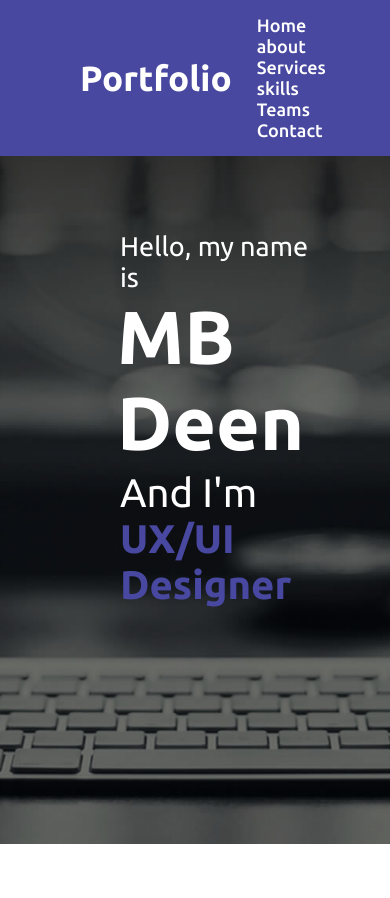
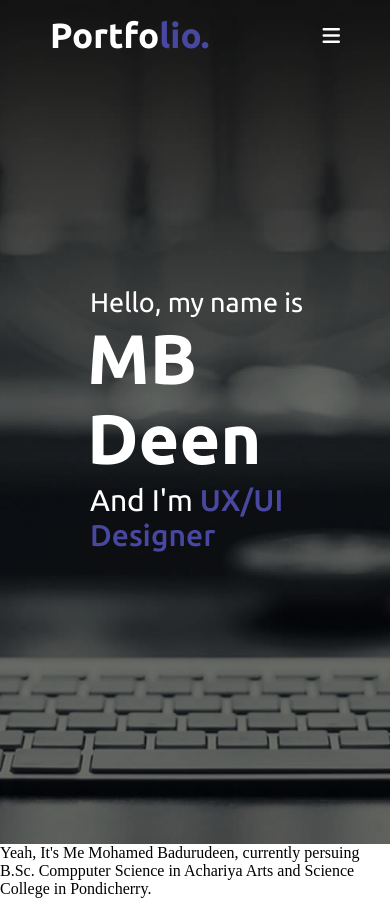
Before and after one commit to MB-Deen/portfolio, a plain HTML site: page index.html in a window 390 px wide. Before the commit the page ends 844 px from the top, so only its background shows below. Drawn offline with nearby package versions, Linux system fonts and the light colour scheme.

Commit message:
UPDATE  MENU STYLE 1.1

```diff
--- a/index.html
+++ b/index.html
@@ -6,12 +6,13 @@
     <meta name="viewport" content="width=device-width, initial-scale=1.0">
     <title>Personal Portfolio website</title>
     <link rel="stylesheet" href="style.css">
-    <script src="https://kit.fontawesome.com/a076d05399.js" crossorigin="anonymous"></script>
+    <script src="https://kit.fontawesome.com/a076d05399.js" ></script>
+    <script src="https://code.jquery.com/jquery-3.6.1.min.js"></script>
 </head>
 <body>
     <nav class="navbar">
         <div class="max-width">
-            <div class="logo"><a href="#">Portfo<span>lio</span></a></div>
+            <div class="logo"><a href="#">Portfo<span>lio.</span></a></div>
             <ul class="menu">
                 <li><a href="#">Home</a></li>
                 <li><a href="#">about</a></li>
@@ -20,6 +21,9 @@
                 <li><a href="#">Teams</a></li>
                 <li><a href="#">Contact</a></li>
             </ul>
+            <div class="menu-btn">
+                <i class="fas fa-bars"></i>
+            </div>
         </div>
     </nav>
 
@@ -34,5 +38,8 @@
             </div>
         </div>
     </section>
+    <!-- about me -->
+    <p>Yeah, It's Me Mohamed Badurudeen, currently persuing B.Sc. Compputer Science in Achariya Arts and Science College in Pondicherry.</p>
+    <script src="script.js"></script>
 </body>
 </html>
--- a/script.js
+++ b/script.js
@@ -0,0 +1,16 @@
+$(document).ready(function(){
+    $(window).scroll(function(){
+        if(this.scrollY > 20){
+            $('.navbar').addClass("sticky");
+        }else{
+            $('.navbar').removeClass("sticky");
+        }
+    });
+
+    // to toggle menu/navigation bar script
+
+    $('.menu-btn').click(function(){
+        $('.navbar .menu').toggleClass("active")
+        $('.menu-btn i').toggleClass("active")
+    });
+});
--- a/style.css
+++ b/style.css
@@ -5,39 +5,79 @@
     box-sizing: border-box;
     text-decoration: none;
 }
+
 .max-width{
     max-width: 1300px;
     padding: 0 80px;
     margin: auto;
 }
+
 /* styling navigation Bar*/
+
 .navbar{
     position: fixed;
     width: 100%;
     padding: 15px 0px ;
+    /* background: #4848a0; */
+    font-family: 'ubuntu', sans-serif;
+    transition: all 0.3s ease-in-out;
+}
+
+.navbar.sticky{
+    padding: 15px 0px ;
     background: #4848a0;
-    font-family: 'ubuntu', sans-serif;
 }
+
 .navbar .max-width{
     display: flex;
     align-items: center;
     justify-content: space-between;
+}
 
-}
 .navbar .logo a{
     color:white;
     font-size: 35px;
     font-weight: 600;
 }
+
+.navbar .logo a span{
+    color: #4848a0;
+}
+
+.navbar.sticky .logo a span{
+    color: white;
+    transition: all 0.3s ease-in;
+}
+
 .navbar .menu li{
     list-style: none;
     display: inline-block;
 }
+
 .navbar .menu li a{
     color:white;
     font-size: 18px;
     font-weight: 500;
     margin-left: 25px;
+    transition: color 0.3s ease-in-out;
+}
+.navbar .menu li a:hover{
+    color:#4848a0;
+}
+
+.navbar.sticky .menu li a:hover{
+    color: white;
+    transition: all 0.3s ease-in-out;
+}
+
+/* menu botton styling */
+
+.menu-btn{
+    color:white;
+    font-size: 20px;
+    cursor:pointer ;
+    display: none;
+
 }
 
 /* home section styling */
@@ -70,5 +110,55 @@
 }
 .home .home-content .text-3 span{
     color:  #4848a0;
-    font-weight: 600;
+    font-weight: 500;
 }
+
+
+/* responsive media query starting */
+
+@media (max-width: 950px){
+
+    .max-width{
+        padding: 0 50px;
+        }
+    .menu-btn{
+        display: block;
+        z-index: 999;
+        }
+    .menu-btn i.active:before{
+        content: "\f00d";
+    }
+    .navbar .menu{
+        position: fixed;
+        height: 100vh;
+        width: 100%;
+        left: -100%;
+        top: 0;
+        background: black;
+        text-align: center;
+        padding-top: 80px;
+        transition: all 0.3s ease-in-out;
+    }
+    .navbar .menu.active{
+        left: 0;
+    }
+
+    .navbar .menu li{
+        display: block;
+    }
+    .navbar .menu li a{
+        display: inline-block;
+        margin: 20px 0;
+        font-size: 25px;
+    }
+    .home .home-content .text-2{
+        font-size: 70px;
+    }
+    .home .home-content .text-3{
+        font-size: 30px;
+
+    }
+    .home .home-content .text-3 span{
+        font-weight: 500;
+    }
+}
```
